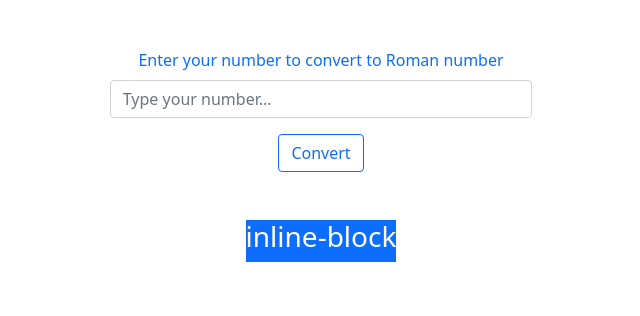
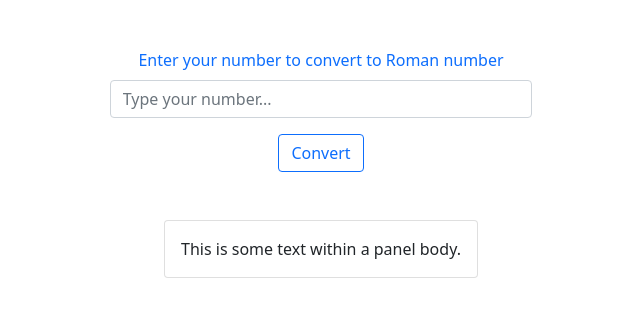
Before and after one commit to mustafatayfur/Roman-Numbers, a plain HTML site: page index.html in a window 1280 px wide. Shown: the whole page, without its empty margins (319-959 px from the left). Drawn offline with nearby package versions, Linux system fonts and the light colour scheme.

Commit message:
cardd body is added

```diff
--- a/index.html
+++ b/index.html
@@ -17,11 +17,11 @@
 
             <button type="button" class="btn btn-outline-primary waves-effect mt-3">Convert</button>
         </div>
-        <div class="d-inline-block bg-primary text-white mt-5">
-
-            <h3>inline-block</h3>
-
-        </div>
+        <div class="card mt-5">
+            <div class="card-body">
+              This is some text within a panel body.
+            </div>
+          </div>
     </div>
 
 <script src="https://cdn.jsdelivr.net/npm/bootstrap@5.1.3/dist/js/bootstrap.bundle.min.js" integrity="sha384-ka7Sk0Gln4gmtz2MlQnikT1wXgYsOg+OMhuP+IlRH9sENBO0LRn5q+8nbTov4+1p" crossorigin="anonymous"></script>
```
